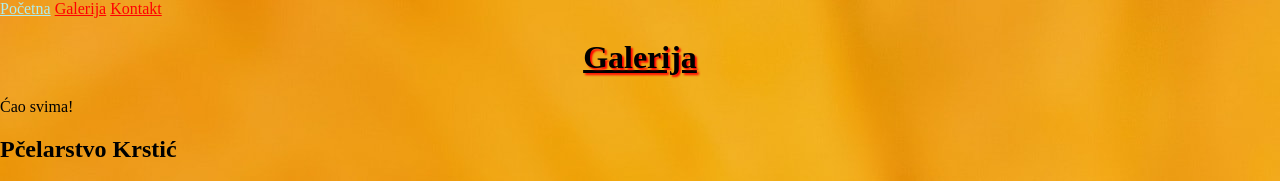
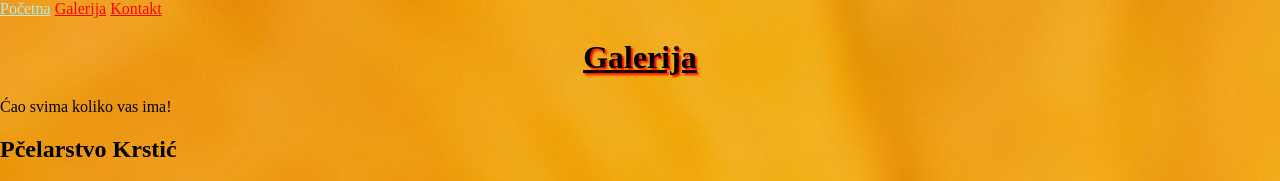
Before and after one commit to Marreh/pcelarstvo, a plain HTML site: page galerija.html in a window 1280 px wide. Shown: the top 181 px of the page. Drawn offline with Linux system fonts and the light colour scheme.

Commit message:
Update galerija.html

```diff
--- a/galerija.html
+++ b/galerija.html
@@ -18,7 +18,7 @@
 
 
         <h1 id="naslov">Galerija</h1>
-      <p class="cao">Ćao svima!</p>
+      <p class="cao">Ćao svima koliko vas ima!</p>
 <style>
 .mySlides {display:none;}
 </style>
```
